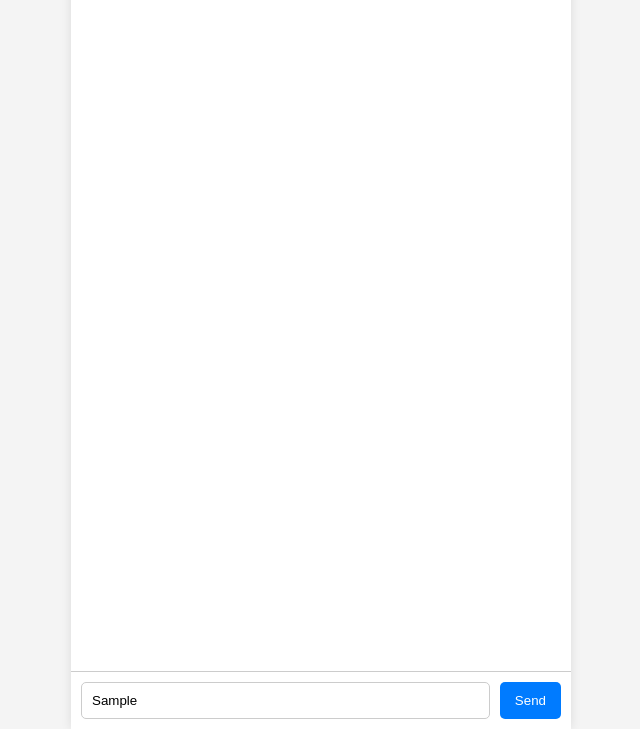
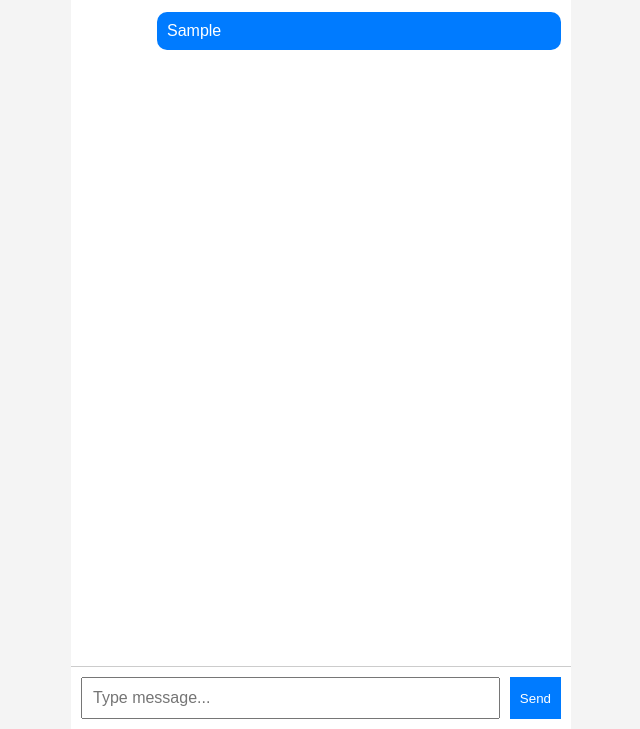
Before and after one commit to Dhimahi-tech188/my-ai-app, a website: page index.html in a window 1280 px wide. Both pictures are taken after typing "Sample" into the empty fields and a click on the button "Send". Shown: the part 71-800 px from the top of the page, without its empty margins (319-959 px from the left). Drawn offline with Linux system fonts and the light colour scheme; no server answers.

Commit message:
Update index.html

```diff
--- a/index.html
+++ b/index.html
@@ -5,36 +5,32 @@
 
   <style>
     body {
+      margin: 0;
       font-family: Arial, sans-serif;
       background: #f4f4f4;
-      margin: 0;
-      padding: 0;
-      display: flex;
-      justify-content: center;
     }
 
     .container {
-      width: 100%;
-      max-width: 500px;
-      height: 100vh;
       display: flex;
       flex-direction: column;
+      height: 100vh;
+      max-width: 500px;
+      margin: auto;
       background: white;
-      box-shadow: 0 0 10px rgba(0,0,0,0.1);
     }
 
     h1 {
-      text-align: center;
       background: #222;
       color: white;
       margin: 0;
       padding: 15px;
+      text-align: center;
     }
 
     #chat {
       flex: 1;
+      overflow-y: auto;
       padding: 10px;
-      overflow-y: auto;
     }
 
     .message {
@@ -47,13 +43,11 @@
     .user {
       background: #007bff;
       color: white;
-      align-self: flex-end;
+      margin-left: auto;
     }
 
     .bot {
       background: #e5e5ea;
-      color: black;
-      align-self: flex-start;
     }
 
     .input-box {
@@ -65,22 +59,16 @@
     input {
       flex: 1;
       padding: 10px;
-      border-radius: 5px;
-      border: 1px solid #ccc;
+      font-size: 16px;
     }
 
     button {
       margin-left: 10px;
-      padding: 10px 15px;
-      border: none;
+      padding: 10px;
       background: #007bff;
       color: white;
-      border-radius: 5px;
+      border: none;
       cursor: pointer;
-    }
-
-    button:hover {
-      background: #0056b3;
     }
   </style>
 </head>
@@ -88,14 +76,16 @@
 <body>
 
 <div class="container">
+
   <h1>My AI App 🤖</h1>
 
   <div id="chat"></div>
 
   <div class="input-box">
-    <input id="input" placeholder="Type a message..." />
+    <input id="input" placeholder="Type message..." />
     <button onclick="sendMessage()">Send</button>
   </div>
+
 </div>
 
 <script>
@@ -110,7 +100,7 @@
 
   const res = await fetch("/ask", {
     method: "POST",
-      headers: { "Content-Type": "application/json" },
+    headers: {"Content-Type": "application/json"},
     body: JSON.stringify({ message })
   });
 
@@ -123,15 +113,13 @@
   const chat = document.getElementById("chat");
 
   const div = document.createElement("div");
-    div.classList.add("message", type);
+  div.className = "message " + type;
   div.innerText = text;
 
   chat.appendChild(div);
+
   chat.scrollTop = chat.scrollHeight;
-  }<div class="input-box">
-  <input id="input" placeholder="Type a message..." />
-  <button onclick="sendMessage()">Send</button>
-</div>
+}
 </script>
 
 </body>
```
Lines whose indentation alone changed are shown as unchanged.
